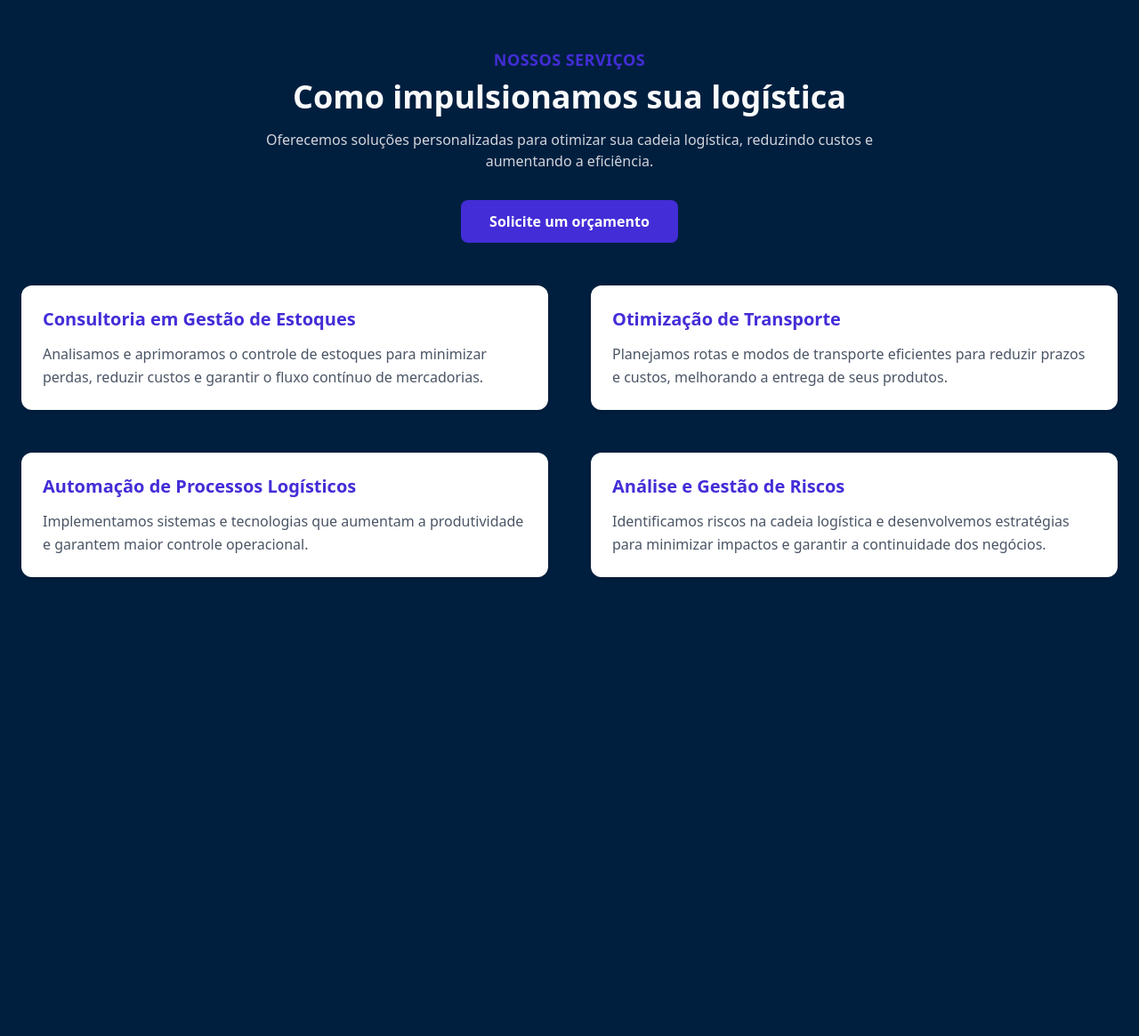
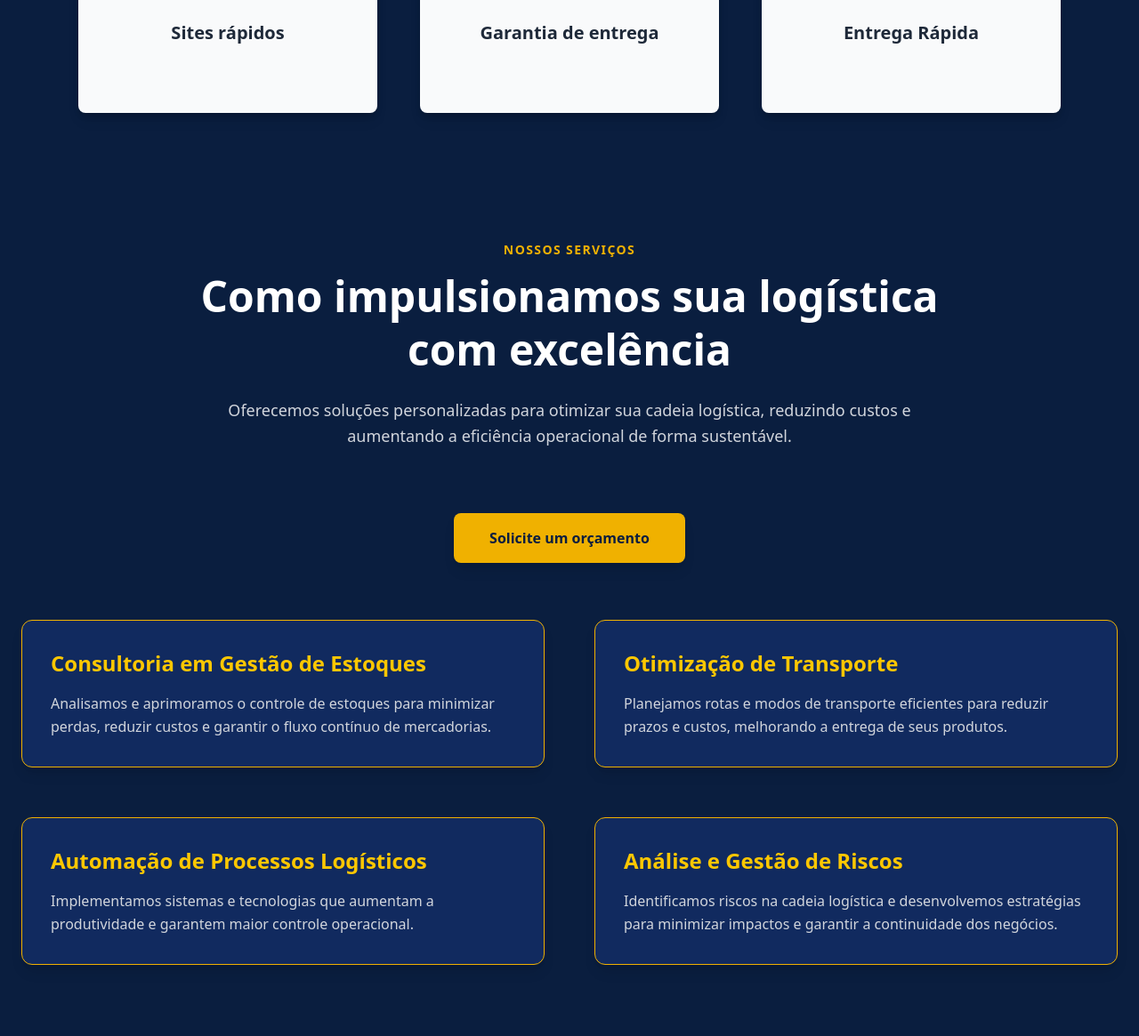
Before and after one commit to purpesy/visao-de-ouro, a PHP site: page / in a window 1280 px wide. Shown: the part 1423-2588 px from the top of the page at 89% size. Before the commit the page ends 2072 px from the top, so only its background shows below. Run offline with PHP 8.4, Linux system fonts and the light colour scheme.

Commit message:
Atualiza estilos e estrutura dos componentes, adiciona sessão de banner e melhora a apresentação dos serviços

```diff
--- a/assets/style.css
+++ b/assets/style.css
@@ -43,9 +43,29 @@
   .header-menu {
     background-color: #001F3F;
   }
-  .sobre {
-    background-color: #001F3F;
-  }
-.servico-component{
-  background-color: #001F3F;
+
+/* cores personalizadas dourado profissional */
+.text-dourado {
+  color: #bfa14a; /* dourado elegante */
 }
+
+.bg-dourado {
+  background-color: #bfa14a;
+}
+
+.border-dourado {
+  border-color: #bfa14a;
+}
+
+/* azul escuro profissional */
+.text-azul-escuro {
+  color: #0a1e3f; /* azul bem escuro e sóbrio */
+}
+
+.bg-azul-escuro {
+  background-color: #0a1e3f;
+}
+
+.border-azul-escuro {
+  border-color: #0a1e3f;
+}
--- a/components/header.php
+++ b/components/header.php
@@ -1,28 +1,27 @@
 <?php
-// Define a página atual com base no nome do arquivo atual
 $currentPage = basename($_SERVER['PHP_SELF']);
 ?>
 
-<header class="header-menu shadow-md flex">
-    <div class="container mx-auto px-3 py-7 flex items-center justify-between">
+<header class="bg-[#0A1E3F] shadow-md"> <!-- Azul bem escuro profissional -->
+  <div class="container mx-auto px-6 py-5 flex items-center justify-between">
     <div class="logo">
-            <img src="img/logo.png" alt="Logo">
+      <img src="img/logo.png" alt="Logo" class="h-10">
     </div>
-        <div class="menu">
-            <ul class="flex space-x-6 text-white font-medium">
+    <nav>
+      <ul class="flex space-x-12 font-sans text-gray-300 text-lg">
         <li>
-                    <a href="index.php" class="text-2xl transition-colors duration-300 <?= $currentPage == 'index.php' ? 'text-amber-600 text-bold underline' : 'hover:text-amber-400' ?>">Home</a>
+          <a href="index.php" class="transition-colors duration-300 <?= $currentPage == 'index.php' ? 'text-yellow-500 font-semibold border-b-2 border-yellow-500' : 'hover:text-yellow-400' ?>">Home</a>
         </li>
         <li>
-                    <a href="sobre.php" class="text-2xl transition-colors duration-300 <?= $currentPage == 'sobre.php' ? 'text-amber-600 text-bold underline' : 'hover:text-amber-400' ?>">Sobre</a>
+          <a href="sobre.php" class="transition-colors duration-300 <?= $currentPage == 'sobre.php' ? 'text-yellow-500 font-semibold border-b-2 border-yellow-500' : 'hover:text-yellow-400' ?>">Sobre</a>
         </li>
         <li>
-                    <a href="servico.php" class="text-2xl transition-colors duration-300 <?= $currentPage == 'servico.php' ? 'text-amber-600 text-bold underline' : 'hover:text-amber-400' ?>">Serviços</a>
+          <a href="servico.php" class="transition-colors duration-300 <?= $currentPage == 'servico.php' ? 'text-yellow-500 font-semibold border-b-2 border-yellow-500' : 'hover:text-yellow-400' ?>">Serviços</a>
         </li>
         <li>
-                    <a href="contato.php" class="text-2xl transition-colors duration-300 <?= $currentPage == 'contato.php' ? 'text-amber-600 text-bold underline' : 'hover:text-amber-400' ?>">Contato</a>
+          <a href="contato.php" class="transition-colors duration-300 <?= $currentPage == 'contato.php' ? 'text-yellow-500 font-semibold border-b-2 border-yellow-500' : 'hover:text-yellow-400' ?>">Contato</a>
         </li>
       </ul>
-        </div>
+    </nav>
   </div>
 </header>
--- /dev/null
+++ b/components/hero.php
@@ -0,0 +1,11 @@
+<section class="hero bg-[#0a1e3f] text-white py-24 px-6 text-center">
+    <h1 class="text-5xl font-extrabold max-w-4xl mx-auto mb-6">
+        Soluções logísticas personalizadas para seu negócio crescer com eficiência
+    </h1>
+    <p class="max-w-2xl mx-auto text-lg mb-8 text-gray-300">
+        A consultoria que entende sua cadeia logística e impulsiona resultados com tecnologia e estratégia.
+    </p>
+    <a href="contato.php" class="inline-block bg-yellow-500 hover:bg-yellow-600 text-[#0a1e3f] font-bold py-4 px-12 rounded-lg transition">
+        Fale Conosco
+    </a>
+</section>
--- a/components/selos.php
+++ b/components/selos.php
@@ -1,4 +1,4 @@
-<section class="selos py-16 bg-gray-50">
+<section class="selos py-16 bg-azul-escuro">
   <div class="max-w-6xl mx-auto px-6 grid grid-cols-1 sm:grid-cols-2 lg:grid-cols-3 gap-12">
 
     <div class="flip-card group perspective">
--- a/components/servicoComponent.php
+++ b/components/servicoComponent.php
@@ -1,43 +1,48 @@
-<section class="servico-component py-16">
+<section class="servico-component py-20 bg-[#0a1e3f]">
   <div class="max-w-7xl mx-auto px-6">
     <!-- Título -->
-    <div class="mb-12 text-center">
-      <h3 class="text-indigo-700 font-semibold text-lg uppercase tracking-wide mb-2">Nossos Serviços</h3>
-      <h2 class="text-gray-50 text-4xl font-extrabold">Como impulsionamos sua logística</h2>
-      <p class="mt-4 text-gray-300 max-w-3xl mx-auto">
-        Oferecemos soluções personalizadas para otimizar sua cadeia logística, reduzindo custos e aumentando a eficiência.
+    <div class="mb-16 text-center">
+      <h3 class="text-yellow-500 font-semibold text-sm uppercase tracking-widest mb-3">Nossos Serviços</h3>
+      <h2 class="text-white text-5xl font-extrabold leading-tight max-w-4xl mx-auto">
+        Como impulsionamos sua logística com excelência
+      </h2>
+      <p class="mt-6 text-gray-300 max-w-3xl mx-auto text-lg leading-relaxed">
+        Oferecemos soluções personalizadas para otimizar sua cadeia logística, reduzindo custos e aumentando a eficiência operacional de forma sustentável.
       </p>
-      <button class="mt-8 bg-indigo-700 hover:bg-indigo-800 text-white font-semibold py-3 px-8 rounded-lg transition duration-300">
+     <a href="contato.php" class="inline-block mt-8">
+
+         <button class="mt-10 bg-yellow-500 hover:bg-yellow-600 text-[#0a1e3f] font-semibold py-4 px-10 rounded-lg shadow-lg transition duration-300 cursor-pointer">
         Solicite um orçamento
       </button>
+     </a>
     </div>
 
     <!-- Serviços -->
-    <div class="grid grid-cols-1 md:grid-cols-2 gap-12 text-gray-800">
-      <div class="p-6 bg-white rounded-xl shadow-md hover:shadow-lg transition-shadow duration-300">
-        <h4 class="text-xl font-semibold mb-3 text-indigo-700">Consultoria em Gestão de Estoques</h4>
-        <p class="text-gray-600 leading-relaxed">
+    <div class="grid grid-cols-1 md:grid-cols-2 gap-14 text-gray-200">
+      <div class="p-8 bg-[#112a5f] rounded-xl shadow-lg hover:shadow-2xl transition-shadow duration-300 border border-yellow-500">
+        <h4 class="text-2xl font-semibold mb-4 text-yellow-400">Consultoria em Gestão de Estoques</h4>
+        <p class="text-gray-300 leading-relaxed text-base">
           Analisamos e aprimoramos o controle de estoques para minimizar perdas, reduzir custos e garantir o fluxo contínuo de mercadorias.
         </p>
       </div>
 
-      <div class="p-6 bg-white rounded-xl shadow-md hover:shadow-lg transition-shadow duration-300">
-        <h4 class="text-xl font-semibold mb-3 text-indigo-700">Otimização de Transporte</h4>
-        <p class="text-gray-600 leading-relaxed">
+      <div class="p-8 bg-[#112a5f] rounded-xl shadow-lg hover:shadow-2xl transition-shadow duration-300 border border-yellow-500">
+        <h4 class="text-2xl font-semibold mb-4 text-yellow-400">Otimização de Transporte</h4>
+        <p class="text-gray-300 leading-relaxed text-base">
           Planejamos rotas e modos de transporte eficientes para reduzir prazos e custos, melhorando a entrega de seus produtos.
         </p>
       </div>
 
-      <div class="p-6 bg-white rounded-xl shadow-md hover:shadow-lg transition-shadow duration-300">
-        <h4 class="text-xl font-semibold mb-3 text-indigo-700">Automação de Processos Logísticos</h4>
-        <p class="text-gray-600 leading-relaxed">
+      <div class="p-8 bg-[#112a5f] rounded-xl shadow-lg hover:shadow-2xl transition-shadow duration-300 border border-yellow-500">
+        <h4 class="text-2xl font-semibold mb-4 text-yellow-400">Automação de Processos Logísticos</h4>
+        <p class="text-gray-300 leading-relaxed text-base">
           Implementamos sistemas e tecnologias que aumentam a produtividade e garantem maior controle operacional.
         </p>
       </div>
 
-      <div class="p-6 bg-white rounded-xl shadow-md hover:shadow-lg transition-shadow duration-300">
-        <h4 class="text-xl font-semibold mb-3 text-indigo-700">Análise e Gestão de Riscos</h4>
-        <p class="text-gray-600 leading-relaxed">
+      <div class="p-8 bg-[#112a5f] rounded-xl shadow-lg hover:shadow-2xl transition-shadow duration-300 border border-yellow-500">
+        <h4 class="text-2xl font-semibold mb-4 text-yellow-400">Análise e Gestão de Riscos</h4>
+        <p class="text-gray-300 leading-relaxed text-base">
           Identificamos riscos na cadeia logística e desenvolvemos estratégias para minimizar impactos e garantir a continuidade dos negócios.
         </p>
       </div>
--- a/components/sobre.php
+++ b/components/sobre.php
@@ -1,15 +1,20 @@
-<section class="sobre">
-    <div class="container mx-auto px-4 py-16 text-white">
-        <div class="grid grid-cols-1 md:grid-cols-2 gap-8">
+<section class="sobre bg-gray-50 py-20">
+  <div class="container mx-auto px-6">
+    <div class="grid grid-cols-1 md:grid-cols-2 gap-12 items-center">
+
       <div class="text-center md:text-left">
-                <h2 class="text-4xl font-bold mb-4 text-center">SOBRE NÓS</h2>
-                <p class="text-lg">
-                    Lorem ipsum dolor sit amet consectetur adipisicing elit. Quia, aliquam? Dolor ad explicabo, cupiditate facilis labore consequuntur minus! Eum, quidem. Esse, dolorem? Reprehenderit similique excepturi tempore illum, aperiam nulla autem. Lorem ipsum dolor sit amet consectetur adipisicing elit. Quia, aliquam? Dolor ad explicabo, cupiditate facilis labore consequuntur minus! Eum, quidem. Esse, dolorem? Reprehenderit similique excepturi tempore illum, aperiam nulla autem.
+        <h2 class="text-5xl font-extrabold mb-6 text-yellow-500">SOBRE NÓS</h2>
+        <p class="text-lg leading-relaxed max-w-xl">
+          Somos uma consultoria logística dedicada a otimizar operações e maximizar resultados. Com uma equipe experiente e soluções inovadoras, garantimos eficiência, segurança e transparência em cada etapa do processo.
+          <br><br>
+          Nosso compromisso é entregar valor real para nossos clientes, ajudando-os a navegar no complexo mercado atual com confiança e agilidade.
         </p>
       </div>
+
       <div class="flex justify-center">
-                <img src="img/aleatoria.webp" alt="Sobre Nós" class="w-[500px] h-[500px] object-cover rounded-lg shadow-md">
+        <img src="img/aleatoria.webp" alt="Sobre Nós" class="w-full max-w-md h-auto rounded-lg shadow-lg object-cover">
       </div>
+
     </div>
   </div>
 </section>
--- a/index.php
+++ b/index.php
@@ -1,8 +1,11 @@
 <?php include 'components/head.php'; ?>
+
 <body>
     <?php include 'components/header.php'; ?>
+    <?php include 'components/hero.php'; ?>
     <?php include 'components/sobre.php'; ?>
     <?php include 'components/selos.php'; ?>
     <?php include 'components/servicoComponent.php'; ?>
 </body>
+
 </html>
```
Lines whose indentation alone changed are shown as unchanged.
